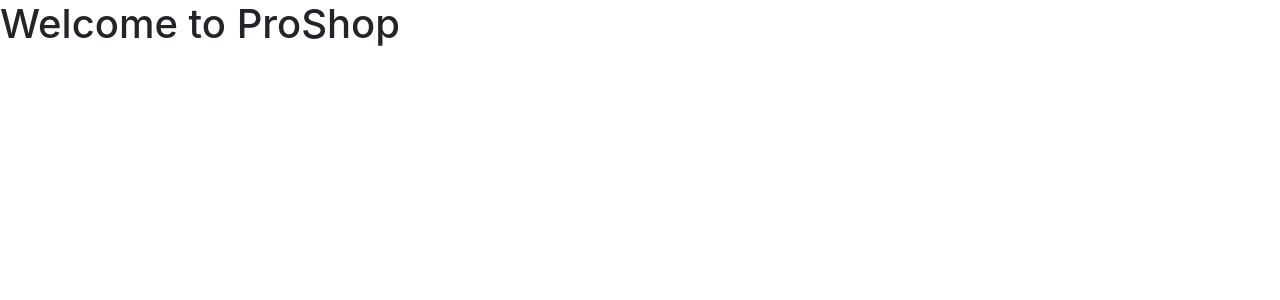
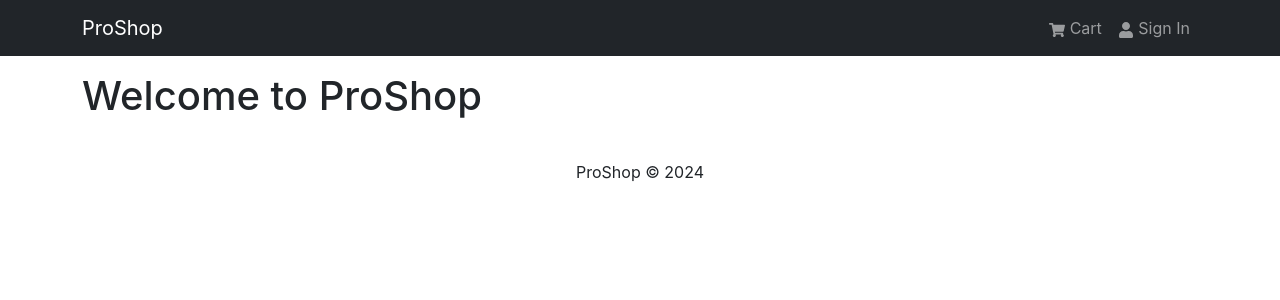
Before and after one commit to SammCaesar/mern, a React (Create React App) app in the folder frontend/: page / in a window 1280 px wide. Shown: the top 300 px of the page. Built offline with nearby package versions, Linux system fonts and the light colour scheme.

Commit message:
Added Footer stuff

```diff
--- a/frontend/src/App.js
+++ b/frontend/src/App.js
@@ -1,8 +1,18 @@
-import React from 'react'
+import { Container } from "react-bootstrap";
+import Header from "./components/Header";
+import Footer from "./components/Footer";
 
 const App = () => {
   return (
-    <h1>Welcome to ProShop</h1>
+    <>
+      <Header />
+      <main className='py-3'>
+        <Container>
+          <h1>Welcome to ProShop</h1>
+        </Container>
+      </main>
+      <Footer />
+    </>
   )
 }
 
--- /dev/null
+++ b/frontend/src/components/Footer.jsx
@@ -0,0 +1,18 @@
+import { Container, Row, Col } from "react-bootstrap";
+
+const Footer = () => {
+    const curretnYear = new Date().getFullYear()
+
+  return (
+    <footer>
+        <Container>
+            <Row>
+                <Col className="text-center py-3">
+                    <p>ProShop &copy; {curretnYear}</p>
+                </Col>
+            </Row>
+        </Container>
+    </footer>
+  );
+};
+export default Footer
--- a/frontend/src/components/Header.jsx
+++ b/frontend/src/components/Header.jsx
@@ -4,7 +4,7 @@
 const Header = () => {
   return (
     <header>
-        <Navbar bg="dark" variant="dark" expand="lg" collapseOnSelect>
+        <Navbar bg="dark" variant="dark" expand="md" collapseOnSelect>
             <Container>
                 <Navbar.Brand href="/">ProShop</Navbar.Brand>
                 <Navbar.Toggle aria-controls="basic-navbar-nav" />
```
